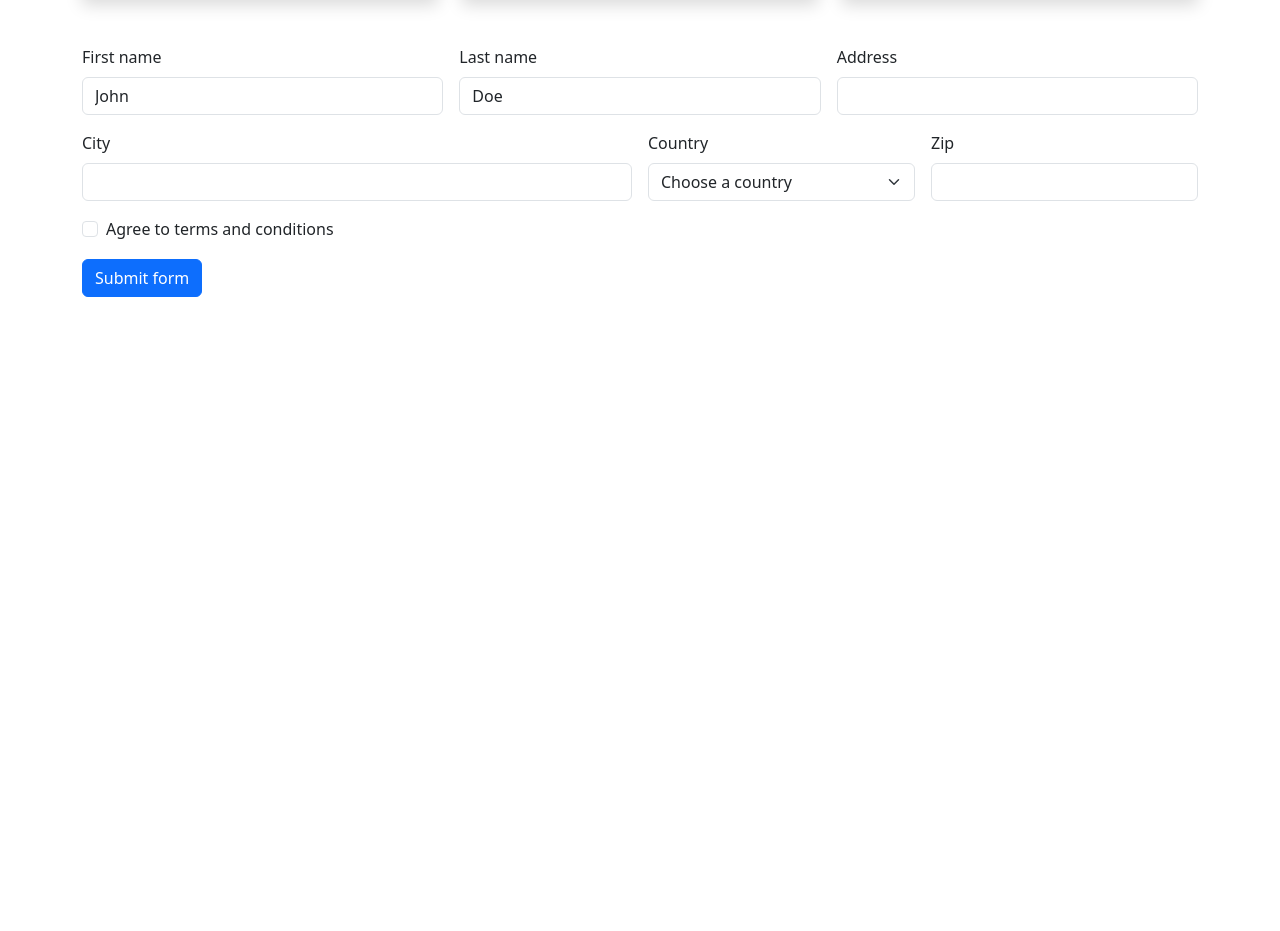
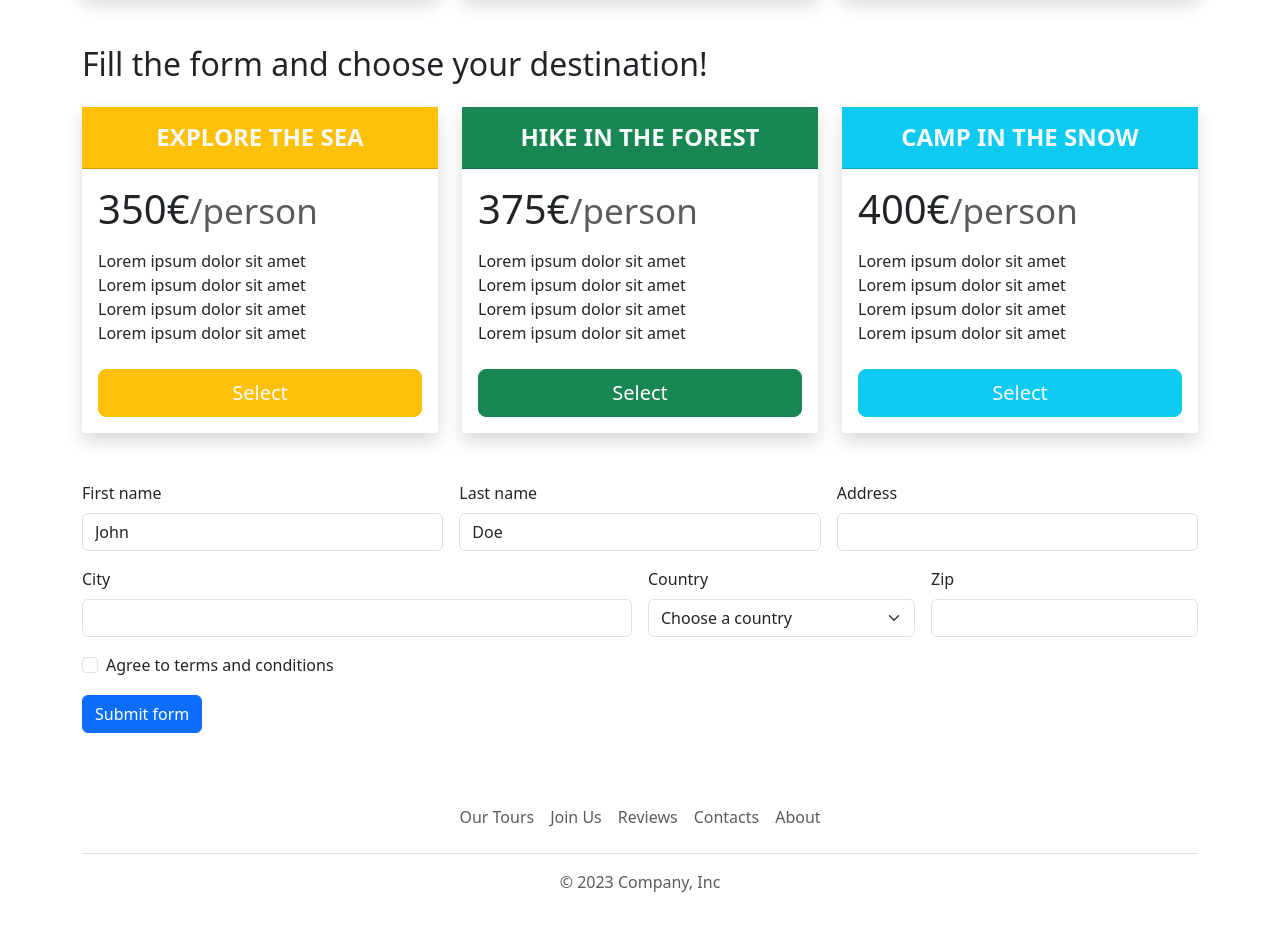
Before and after one commit to GianmarcoOrabona/bootstrap-travel-agency, a plain HTML site: page index.html in a window 1280 px wide. Shown: the part 901-1832 px from the top of the page. Before the commit the page ends 1198 px from the top, so only its background shows below. Drawn offline with nearby package versions, Linux system fonts and the light colour scheme.

Commit message:
final commit-bonus

```diff
--- a/index.html
+++ b/index.html
@@ -133,6 +133,64 @@
         <!-- Form section -->
         <section class="mt-5">
             <div class="container">
+                <h2 class="my-4">Fill the form and choose your destination!</h2>
+                <!-- Plan section -->
+                <div class="row my-4">
+                    <div class="col-4">
+                        <div class="card border-0 rounded-0 mb-4 shadow">
+                            <div class="card-header rounded-0 bg-warning text-light py-3">
+                                <h4 class="my-0 fw-bold text-center">EXPLORE THE SEA</h4>
+                            </div>
+                            <div class="card-body">
+                                <h1 class="card-title pricing-card-title">350&euro;<small
+                                        class="text-body-secondary fw-light">/person</small></h1>
+                                <ul class="list-unstyled mt-3 mb-4">
+                                    <li>Lorem ipsum dolor sit amet</li>
+                                    <li>Lorem ipsum dolor sit amet</li>
+                                    <li>Lorem ipsum dolor sit amet</li>
+                                    <li>Lorem ipsum dolor sit amet</li>
+                                </ul>
+                                <button type="button" class="w-100 btn btn-lg btn-warning text-light">Select</button>
+                            </div>
+                        </div>
+                    </div>
+                    <div class="col-4">
+                        <div class="card border-0 rounded-0 mb-4 shadow">
+                            <div class="card-header rounded-0 bg-success text-light py-3">
+                                <h4 class="my-0 fw-bold text-center">HIKE IN THE FOREST</h4>
+                            </div>
+                            <div class="card-body">
+                                <h1 class="card-title pricing-card-title">375&euro;<small
+                                        class="text-body-secondary fw-light">/person</small></h1>
+                                <ul class="list-unstyled mt-3 mb-4">
+                                    <li>Lorem ipsum dolor sit amet</li>
+                                    <li>Lorem ipsum dolor sit amet</li>
+                                    <li>Lorem ipsum dolor sit amet</li>
+                                    <li>Lorem ipsum dolor sit amet</li>
+                                </ul>
+                                <button type="button" class="w-100 btn btn-lg btn-success">Select</button>
+                            </div>
+                        </div>
+                    </div>
+                    <div class="col-4">
+                        <div class="card border-0 rounded-0 mb-4 shadow">
+                            <div class="card-header rounded-0 bg-info text-light py-3">
+                                <h4 class="my-0 fw-bold text-center">CAMP IN THE SNOW</h4>
+                            </div>
+                            <div class="card-body">
+                                <h1 class="card-title pricing-card-title">400&euro;<small
+                                        class="text-body-secondary fw-light">/person</small></h1>
+                                <ul class="list-unstyled mt-3 mb-4">
+                                    <li>Lorem ipsum dolor sit amet</li>
+                                    <li>Lorem ipsum dolor sit amet</li>
+                                    <li>Lorem ipsum dolor sit amet</li>
+                                    <li>Lorem ipsum dolor sit amet</li>
+                                </ul>
+                                <button type="button" class="w-100 btn btn-lg btn-info text-light">Select</button>
+                            </div>
+                        </div>
+                    </div>
+                </div>
                 <form class="row g-3 needs-validation" novalidate>
                     <div class="col-md-4">
                         <label for="validationCustom01" class="form-label">First name</label>
@@ -206,9 +264,18 @@
     <!-- /Main -->
 
     <!-- Footer -->
-    <footer>
-
-    </footer>
+    <div class="container mt-5">
+        <footer class="py-3 my-4">
+          <ul class="nav justify-content-center border-bottom pb-3 mb-3">
+            <li class="nav-item"><a href="#" class="nav-link px-2 text-body-secondary">Our Tours</a></li>
+            <li class="nav-item"><a href="#" class="nav-link px-2 text-body-secondary">Join Us</a></li>
+            <li class="nav-item"><a href="#" class="nav-link px-2 text-body-secondary">Reviews</a></li>
+            <li class="nav-item"><a href="#" class="nav-link px-2 text-body-secondary">Contacts</a></li>
+            <li class="nav-item"><a href="#" class="nav-link px-2 text-body-secondary">About</a></li>
+          </ul>
+          <p class="text-center text-body-secondary">© 2023 Company, Inc</p>
+        </footer>
+      </div>
     <!-- /Footer -->
 
     <!-- Bootstrap Script -->
```
